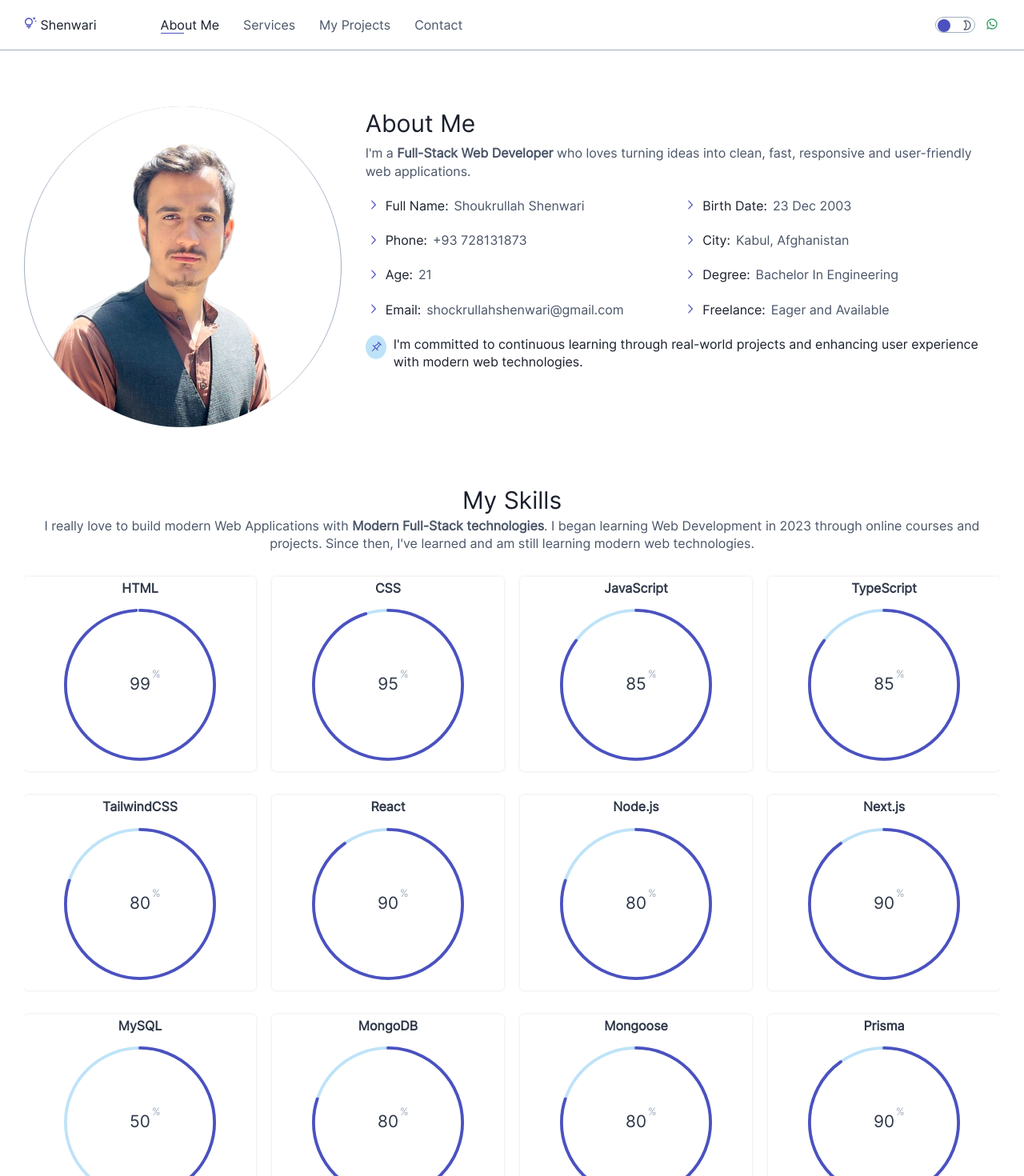
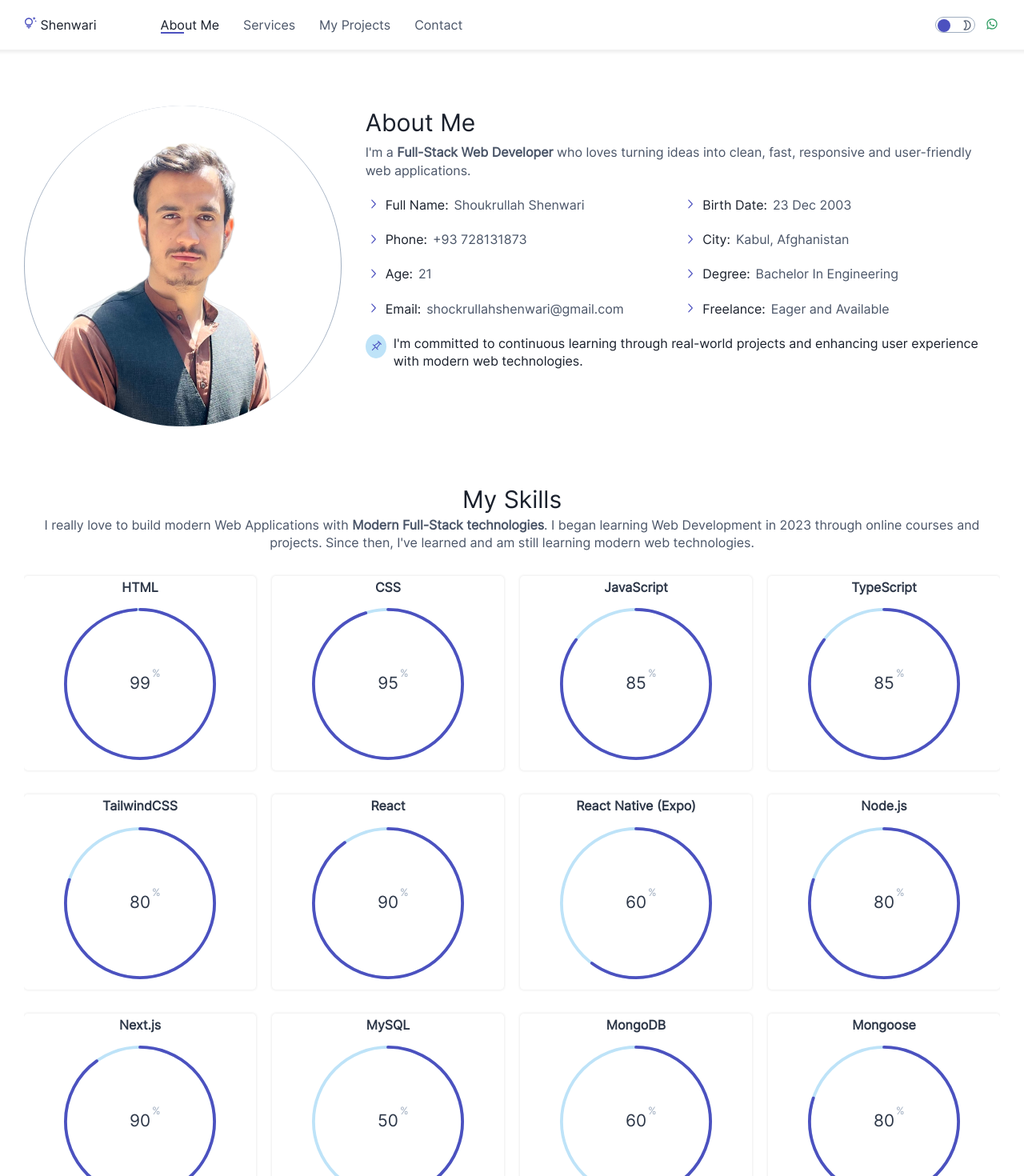
Before and after one commit to Shoukrullah/shoukrullah-shenwari-portfolio, a Next.js app: page /about in a window 1280 px wide. Shown: the top 1470 px of the page at 80% size. Built offline with nearby package versions, Linux system fonts and the light colour scheme.

Commit message:
React native is added

```diff
--- a/app/_components/DarkMode/SliderButton.tsx
+++ b/app/_components/DarkMode/SliderButton.tsx
@@ -6,6 +6,7 @@ import { MdOutlineNightlight } from "react-icons/md";
 
 function SliderButton() {
   const [isDark, setDark] = useState<boolean>(false);
+
   useEffect(() => {
     const storedTheme = localStorage.getItem("theme");
     if (storedTheme === "dark") {
--- a/app/_components/NavItems.module.css
+++ b/app/_components/NavItems.module.css
@@ -19,7 +19,7 @@
   content: "";
   position: absolute;
   width: 40%;
-  height: 0.1rem;
+  height: 0.2rem;
   bottom: 0;
   left: 0;
   background-color: var(--primary--color);
@@ -28,7 +28,7 @@
   content: "";
   position: absolute;
   width: 40%;
-  height: 0.1rem;
+  height: 0.2rem;
   bottom: 0;
   left: 0;
   background-color: var(--primary--color);
@@ -73,7 +73,10 @@
 
 @media screen and (max-width: 768px) {
   .navContainer ul li {
-    color: var(--dark--brand--1);
+    color: var(--dark--brand--1) !important;
+  }
+  .navContainer ul li:hover {
+    color: var(--dark--brand--4) !important;
   }
   .activeLink::after {
     height: .2rem;
--- a/app/_components/WhoImI.tsx
+++ b/app/_components/WhoImI.tsx
@@ -31,7 +31,7 @@ function WhoImI() {
             download
             target
             bgColor="var(--dark--brand--2)"
-            href="/Shoukrullah shenwari CV.pdf"
+            href="/Shoukrullah updated CV.pdf"
           >
             My Resume <RxDownload />
           </LinkTo>
--- a/app/_lib/skills.ts
+++ b/app/_lib/skills.ts
@@ -36,6 +36,11 @@ const skills: SkillsShape[] = [
     percentage: 90,
   },
   {
+    id: 13,
+    percentage: 60,
+    skill: "React Native (Expo)"
+  },
+  {
     id: 11,
     skill: "Node.js",
     percentage: 80,
@@ -53,7 +58,7 @@ const skills: SkillsShape[] = [
   {
     id: 9,
     skill: "MongoDB",
-    percentage: 80,
+    percentage: 60,
   },
   {
     id: 10,
--- a/app/globals.css
+++ b/app/globals.css
@@ -45,8 +45,7 @@ html {
   --shadow--projects: rgba(0, 0, 0, 0.073);
   --shadow--skills: rgba(0, 0, 0, 0.071);
 
-  --input--bg--color:  #ffff;
-
+  --input--bg--color: #ffff;
 
   /* --bg--color--1: #efefef; */
 }
@@ -54,23 +53,19 @@ html {
 [data-theme="dark"] {
   --dark--brand--1: #f7fafc;
   --dark--brand--2: #e2e8f0;
-  --dark--brand--3: #A0AEC0;
+  --dark--brand--3: #a0aec0;
   --dark--brand--4: #718096;
   --light--brand--1: #1a202c;
   --light--brand--2: #4a5568;
-
 
   --shadow--skills: rgba(255, 255, 255, 0.08);
   --shadow--services: rgba(255, 255, 255, 0.06);
   --shadow--projects: rgba(199, 196, 196, 0.075);
 
   --input--focus--1: rgba(223, 223, 223, 0.08);
-  --input--bg--color:  #0f0606;
-
-
+  --input--bg--color: #0f0606;
 
   --background--color--1: rgba(20, 19, 19, 0.977);
-
 }
 
 /* @font-face {
@@ -79,9 +74,9 @@ html {
 } */
 
 body {
-   background: linear-gradient(
+  background: linear-gradient(
     90deg,
-    var(--background--color--1) ,
+    var(--background--color--1),
     var(--background--color--1)
   );
   background-blend-mode: multiply;
@@ -114,8 +109,8 @@ input {
   margin: 0 auto;
 }
 .borderBottom {
-    border-bottom: 1px solid var(--dark--brand--4);
-
+  /* border-bottom: 1px solid var(--dark--brand--4); */
+  box-shadow: 0 0 3px 4px var(--shadow--services);
 }
 .text-center {
   text-align: center;
@@ -140,12 +135,12 @@ input {
 /* Scroll-Bar  */
 
 body::-webkit-scrollbar {
-  width: .7rem;
+  width: 0.7rem;
 }
 body::-webkit-scrollbar-track {
   border-radius: 1rem;
 }
 body::-webkit-scrollbar-thumb {
   background-color: var(--primary--color);
-  border-radius: .2rem;
+  border-radius: 0.2rem;
 }
```
Also changed, not shown: 2 other files (tests, documents, lock files or other folders).
